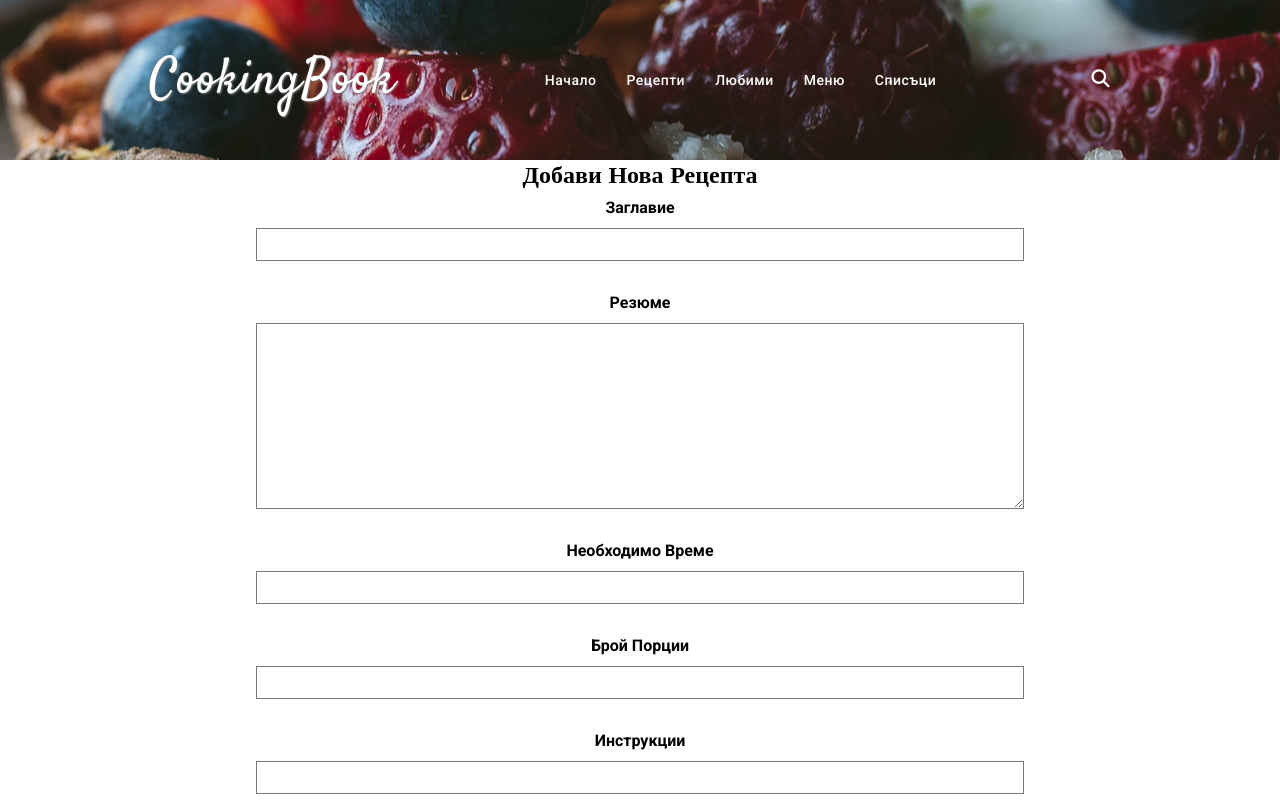
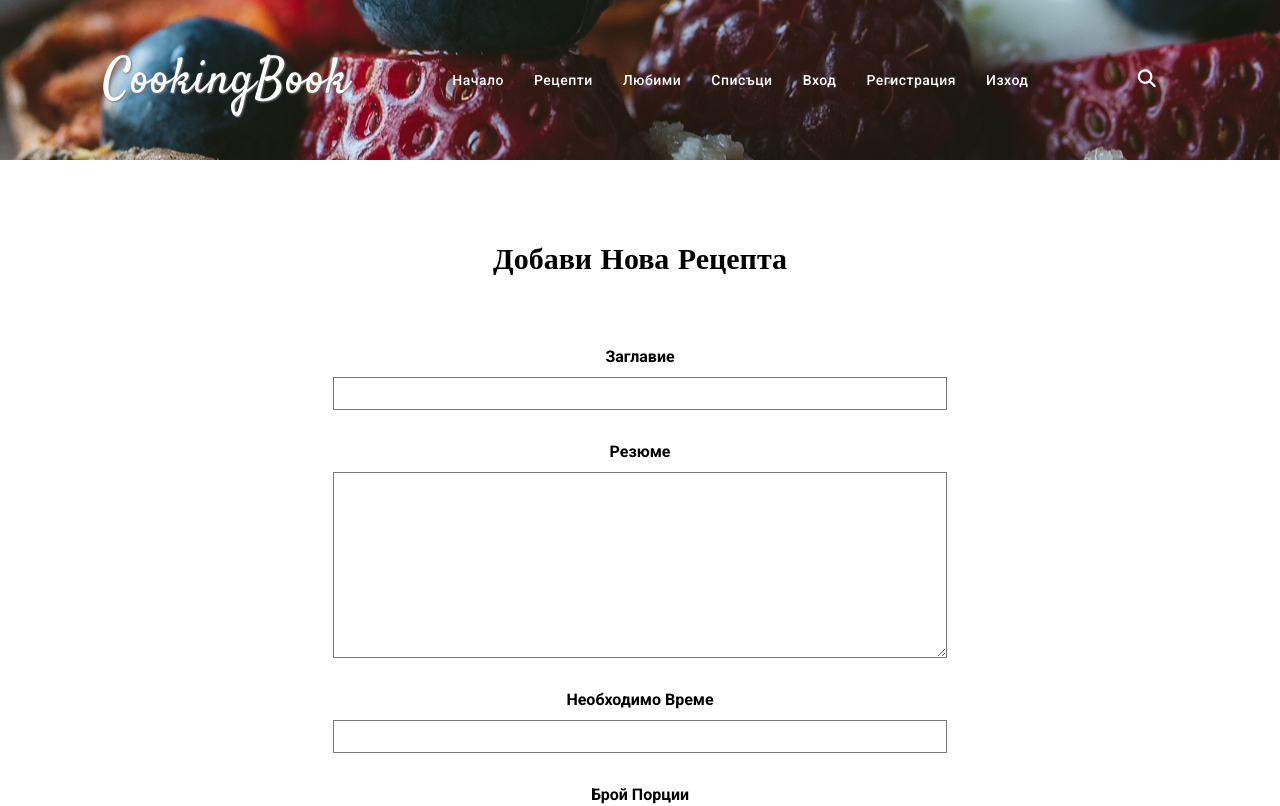
Before and after one commit to ChristinaNikolova/CookingBook, a React (Vite) app in the folder client/: page /recipe/create in a window 1280 px wide. Shown: the top 806 px of the page. Built offline with nearby package versions, Linux system fonts and the light colour scheme.

Commit message:
add css for the form views

```diff
--- a/client/src/components/Auth/Login/Login.jsx
+++ b/client/src/components/Auth/Login/Login.jsx
@@ -22,9 +22,9 @@ export default function Login() {
   }
 
   return (
-    <section id="login">
-      <h2 className="login-title">Влез в профила</h2>
-      <form className="login-form" action={submitHandler}>
+    <section id="login" className="section-form">
+      <h2 className="form-title">Вход</h2>
+      <form className="form" action={submitHandler}>
         <CustomInput
           label="Имейл"
           type="email"
@@ -37,7 +37,7 @@ export default function Login() {
           error={errors.password}
           {...fieldHandler("password")}
         />
-        <Button text="Вписване" disabled={disabledForm()} />
+        <Button text="Вход" disabled={disabledForm()} />
       </form>
     </section>
   );
--- a/client/src/components/Auth/Register/Register.jsx
+++ b/client/src/components/Auth/Register/Register.jsx
@@ -24,9 +24,9 @@ export default function Register() {
   }
 
   return (
-    <section id="register">
-      <h2 className="register-title">Регистирай се</h2>
-      <form className="register-form" action={submitHandler}>
+    <section id="register" className="section-form">
+      <h2 className="form-title">Регистрация</h2>
+      <form className="form" action={submitHandler}>
         <CustomInput
           label="Имейл"
           type="email"
--- a/client/src/components/Header/Header.jsx
+++ b/client/src/components/Header/Header.jsx
@@ -53,12 +53,22 @@ export default function Header({ isHome }) {
           </li>
           <li className="header-ul-li">
             <NavLink to="/menu" className={isActiveLink}>
-              Меню
+              Списъци
             </NavLink>
           </li>
           <li className="header-ul-li">
-            <NavLink to="/shopping-list" className={isActiveLink}>
-              Списъци
+            <NavLink to="/auth/login" className={isActiveLink}>
+              Вход
+            </NavLink>
+          </li>
+          <li className="header-ul-li">
+            <NavLink to="/auth/register" className={isActiveLink}>
+              Регистрация
+            </NavLink>
+          </li>
+          <li className="header-ul-li">
+            <NavLink to="/auth/logout" className={isActiveLink}>
+              Изход
             </NavLink>
           </li>
         </ul>
--- a/client/src/components/Recipe/Create/Create.jsx
+++ b/client/src/components/Recipe/Create/Create.jsx
@@ -44,9 +44,9 @@ export default function Create() {
   }
 
   return (
-    <section id="create-recipe">
-      <h2 className="create-recipe-title">Добави нова рецепта</h2>
-      <form className="create-recipe-form" action={submitHandler}>
+    <section id="create-recipe" className="section-form">
+      <h2 className="form-title">Добави нова рецепта</h2>
+      <form className="form" action={submitHandler}>
         <CustomInput
           label="Заглавие"
           error={errors.title}
--- a/client/src/components/Recipe/Create/Create.module.css
+++ /dev/null
@@ -1,16 +0,0 @@
-#create-recipe {
-  margin-top: 100px;
-  margin-bottom: 80px;
-}
-
-.create-recipe-title {
-  margin-bottom: 190px;
-  font-size: 50px;
-  color: var(--clr-white);
-  text-shadow: 1px 1px 2px var(--clr-grey);
-}
-
-.create-recipe-form {
-  width: 60%;
-  margin: 0 auto;
-}
--- a/client/src/components/shared/Button/Button.jsx
+++ b/client/src/components/shared/Button/Button.jsx
@@ -1,6 +1,6 @@
 export default function Button({ text, disabled = true }) {
   return (
-    <button className="btn" type="sumbit" disabled={disabled}>
+    <button className="btn from-btn" type="sumbit" disabled={disabled}>
       {text}
     </button>
   );
--- a/client/src/styles/buttons.css
+++ b/client/src/styles/buttons.css
@@ -6,6 +6,10 @@
   background-color: var(--clr-white);
   border: 1px solid var(--clr-yellow);
   transition: all 600ms ease-in-out;
+}
+
+.from-btn {
+  margin-top: 10px;
 }
 
 .btn:hover {
--- /dev/null
+++ b/client/src/styles/forms.css
@@ -0,0 +1,13 @@
+.section-form {
+  margin: 80px 0;
+}
+
+.form-title {
+  margin-bottom: 60px;
+  font-size: 30px;
+}
+
+.form {
+  width: 80%;
+  margin: 0 auto;
+}
--- a/client/src/styles/index.css
+++ b/client/src/styles/index.css
@@ -1,5 +1,6 @@
 @import "./reset.css";
 @import "./constants.css";
+@import "./forms.css";
 @import "./buttons.css";
 @import url("https://fonts.googleapis.com/css2?family=Roboto:ital,wght@0,100..900;1,100..900&family=Satisfy&display=swap");
 
```
Also changed, not shown: client/src/App.module.css (added), client/src/components/Auth/Login/Login.module.css (deleted), client/src/components/Auth/Register/Register.module.css (deleted).
